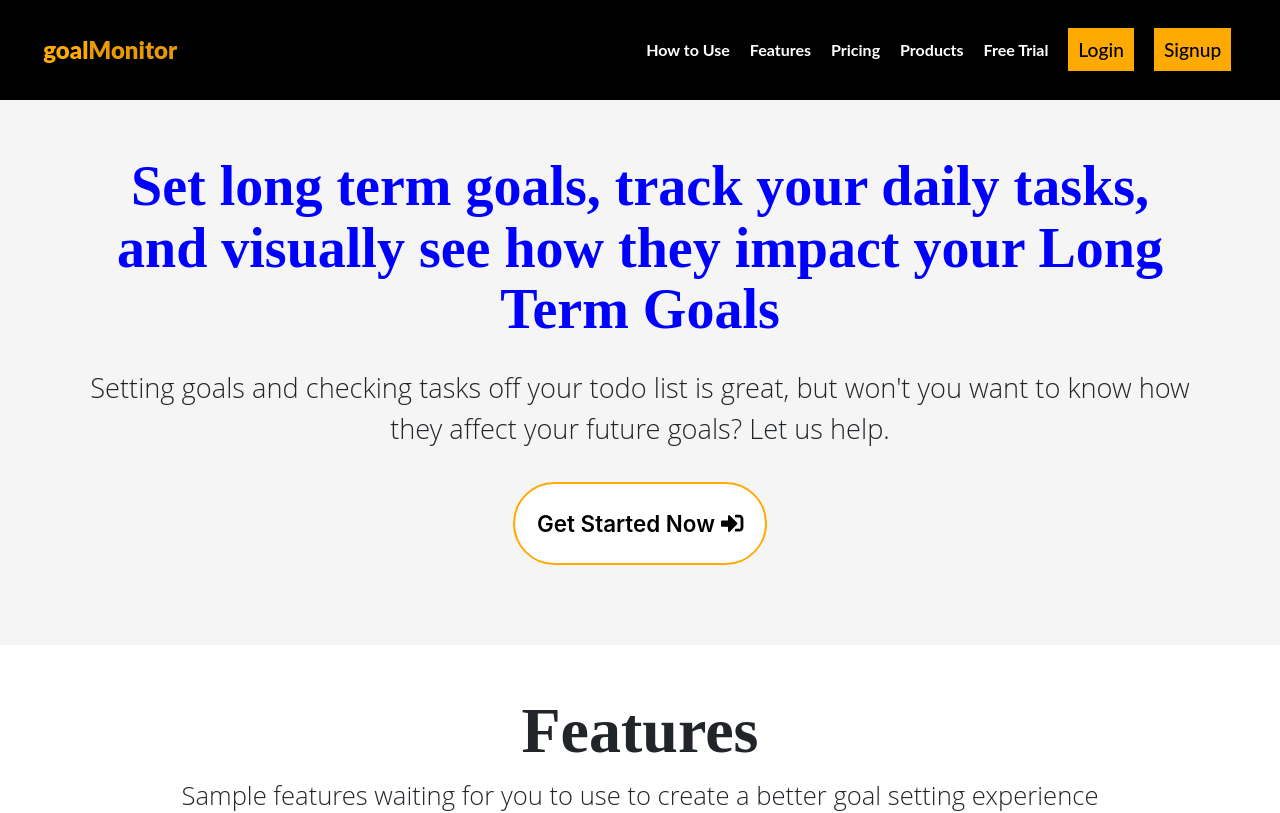
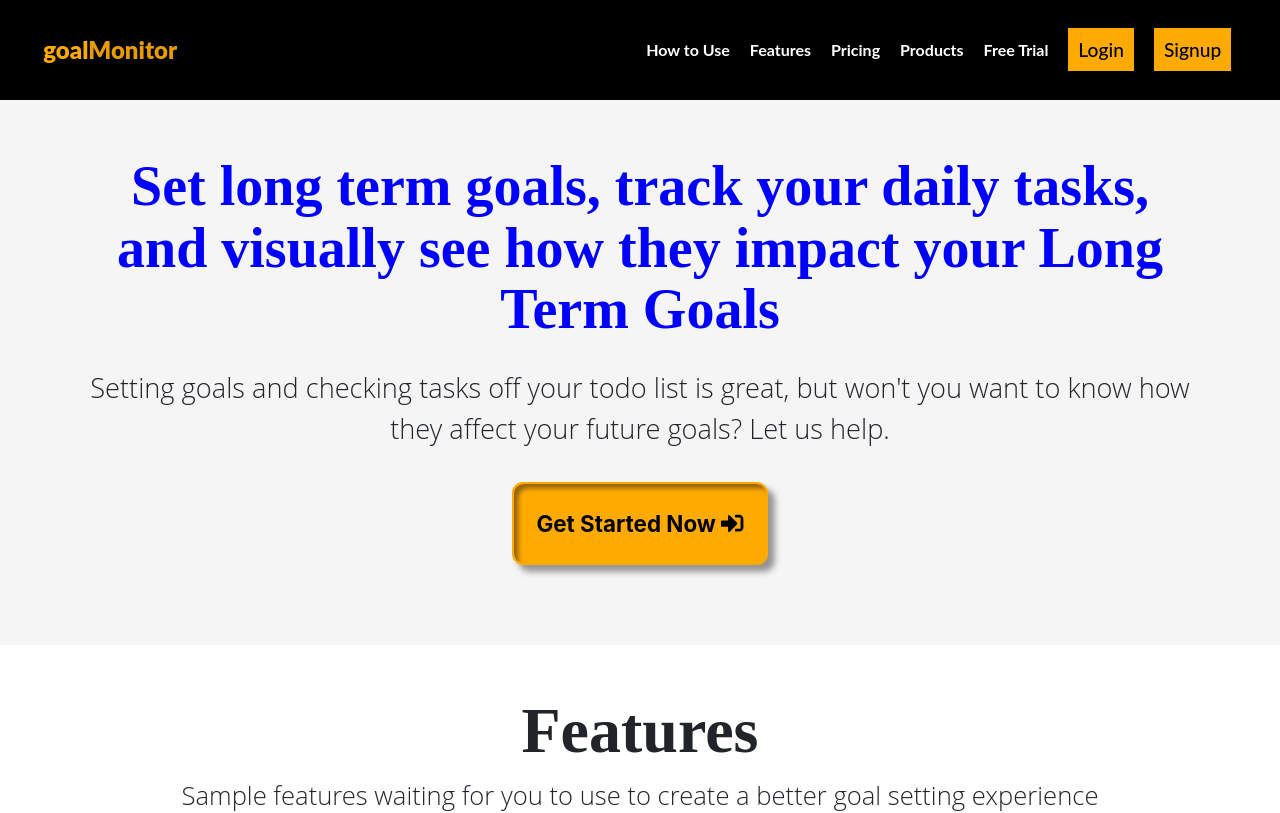
Before and after one commit to darkbotbbl/goalMonitor, a Vue app in the folder frontend/: page / in a window 1280 px wide. Shown: the top 813 px of the page. Built offline with nearby package versions, Linux system fonts and the light colour scheme; a web font is replaced by a local one.

Commit message:
Worked on HeroSection cta button

```diff
--- a/frontend/src/components/navigation/Footer.vue
+++ b/frontend/src/components/navigation/Footer.vue
@@ -25,6 +25,7 @@ show above it -->
                             <li><a href="#">Privacy Terms</a></li>
                             <li><a href="#">Terms of Service</a></li>
                             <li><a href="#">Terms and Agreement</a></li>
+                            <li><a href="#">Cookies Policy</a></li>
                             <li><a href="#">About</a></li>
                             <li><a href="#">Products</a></li>
                         </ul>
--- a/frontend/src/components/navigation/homepage/HeroSection.vue
+++ b/frontend/src/components/navigation/homepage/HeroSection.vue
@@ -41,7 +41,7 @@ export default {
     background-color: whitesmoke;
 }
 
-.hero-section-message {
+#hero-section .hero-section-message {
     padding: 0;
     margin: 0;
     font-size: 3.5rem;
@@ -52,7 +52,7 @@ export default {
     color: blue;
 }
 
-.hero-section-subtext {
+#hero-section .hero-section-subtext {
     padding: 0;
     margin: 0;
     font-size: 1.7rem;
@@ -61,28 +61,29 @@ export default {
     padding: 1em 0 1.2em 0;
 }
 
-.cta-btn-hero {
+#hero-section .cta-btn-hero {
     text-decoration: none;
     padding: 1em;
     font-size: 1.4rem;
-    font-weight: 600;
+    font-weight: 700;
     color: black;
     border: 2px solid var(--accent-color-1);
-    border-radius: 2em;
-    background-color: white;
+    border-radius: 0.5em;
+    background-color: var(--accent-color-1);
+    box-shadow: 0.3em 0.3em 0.3em rgba(0, 0, 0, 0.4),
+                inset 0.2em 0.2em 0.2em rgba(0, 0, 0, 0.4);
 }
 
-.cta-btn-hero:hover {
-    background-color: black;
-    color: white;
+#hero-section .cta-btn-hero:hover {
+    background-color: var(--accent-color-2);
 }
 
 @media screen and (max-width: 600px){
-    .hero-section-message {
+    #hero-section .hero-section-message {
         font-size: 2.5rem;
     }
 
-    .hero-section-subtext {
+    #hero-section .hero-section-subtext {
         font-size: 1.3rem;
     }
 }
```
